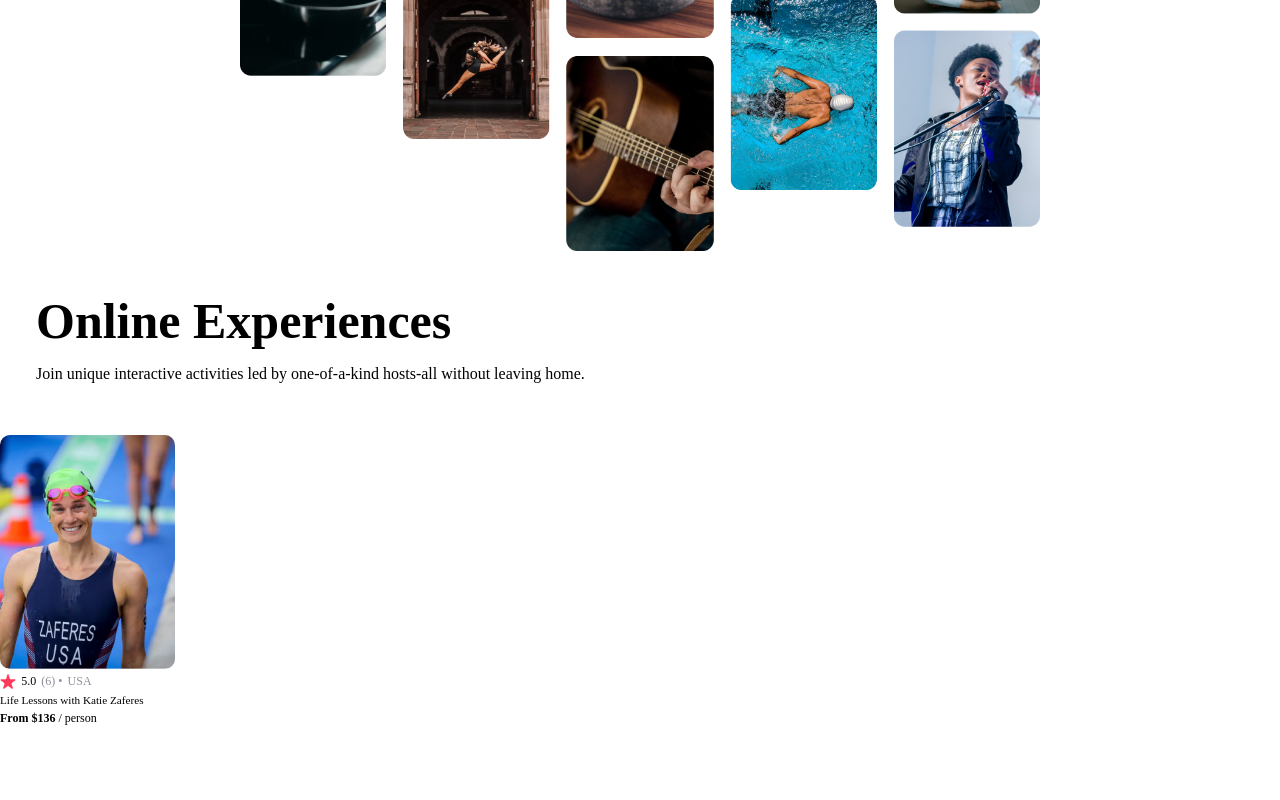
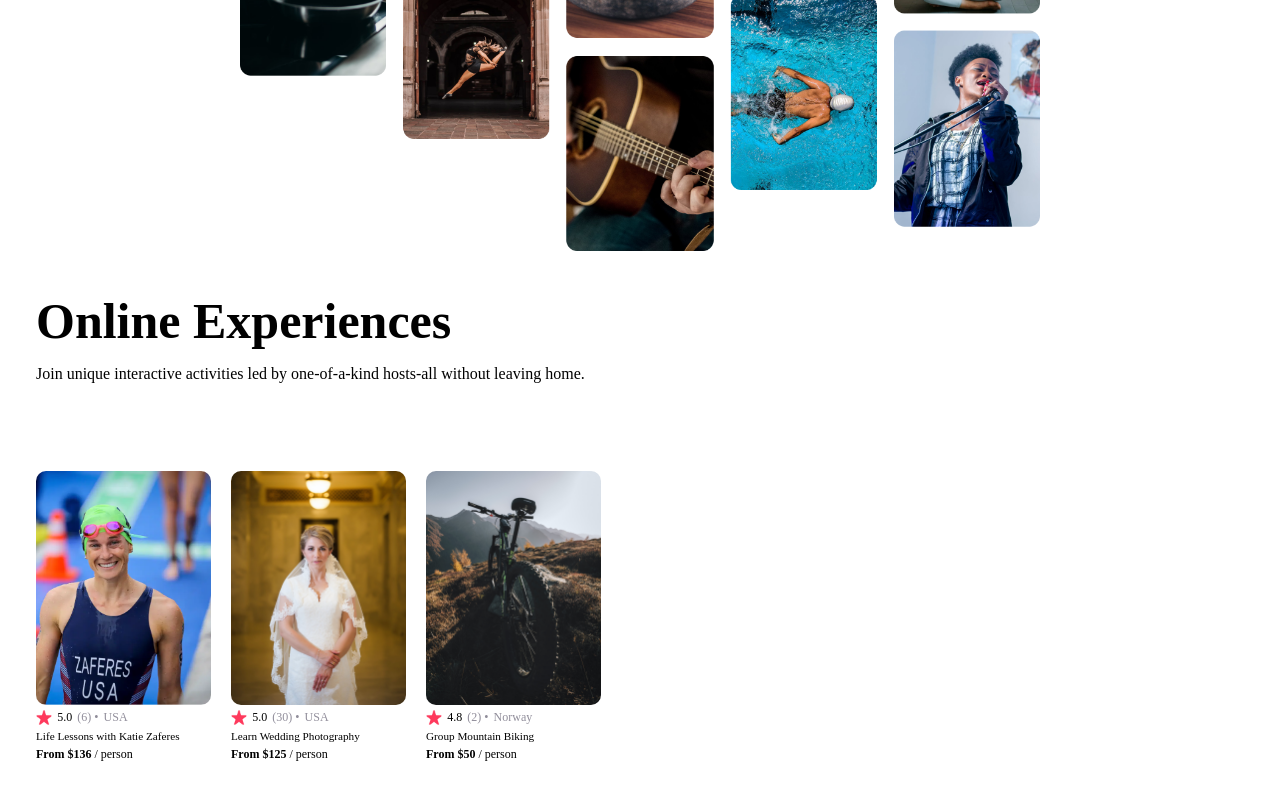
Before and after one commit to rtGupta/react-airbnb-clone, a React (Create React App) app: page / in a window 1280 px wide. Shown: the part 364-1164 px from the top of the page. Before the commit the page ends 1090 px from the top, so only its background shows below. Built offline with nearby package versions, Linux system fonts and the light colour scheme; the HTML template or start-up script is replaced by a standard one.

Commit message:
Styled Cards Carousel

```diff
--- a/src/App.js
+++ b/src/App.js
@@ -2,21 +2,32 @@
 import Card from "./components/Card";
 import ExperiencesHeader from "./components/ExperiencesHeader";
 import Navbar from "./components/Navbar";
+import data from "./data";
+
 import "./styles.css";
 
 export default function App() {
+
+    const cards = data.map((item) => {
+        return (
+            <Card
+                img={item.coverImg}
+                rating={item.stats.rating}
+                reviewCount={item.stats.reviewCount}
+                location={item.location}
+                title={item.title}
+                price={item.price}
+            />
+        )
+    });
+
     return (
         <div>
             <Navbar />
             <ExperiencesHeader />
-      <Card
-        img="katie-zaferes.png"
-        rating="5.0"
-        numberOfReviews={6}
-        location="USA"
-        title="Life Lessons with Katie Zaferes"
-        price={136}
-      />
+            <section className="cards-carousel">
+                {cards}
+            </section>
         </div>
     );
 }
--- a/src/components/Card.js
+++ b/src/components/Card.js
@@ -7,11 +7,11 @@
             <div className="card-stats">
                 <img className="card-star" src="images/star.png" alt="star" />
                 <span>{props.rating}</span>
-                <span className="gray">({props.numberOfReviews}) • </span>
+                <span className="gray">({props.reviewCount}) • </span>
                 <span className="gray">{props.location}</span>
             </div>
-            <h2>{props.title}</h2>
-            <p><b>From ${props.price}</b> / person</p>
+            <h2 className="card-title">{props.title}</h2>
+            <p className="card-price"><b>From ${props.price}</b> / person</p>
         </div>
     )
 }
--- /dev/null
+++ b/src/data.js
@@ -0,0 +1,41 @@
+export default [
+    {
+        id: 1,
+        title: "Life Lessons with Katie Zaferes",
+        description: "I will share with you what I call \"Positively Impactful Moments of Disappointment.\" Throughout my career, many of my highest moments only came after setbacks and losses. But learning from those difficult moments is what gave me the ability to rise above them and reach my goals.",
+        price: 136,
+        coverImg: "katie-zaferes.png",
+        stats: {
+            rating: "5.0",
+            reviewCount: 6
+        },
+        location: "USA",
+        openSpots: 0,
+    },
+    {
+        id: 2,
+        title: "Learn Wedding Photography",
+        description: "Interested in becoming a wedding photographer? For beginner and experienced photographers alike, join us in learning techniques required to leave the happy couple with memories that'll last a lifetime.",
+        price: 125,
+        coverImg: "wedding-photography.png",
+        stats: {
+            rating: "5.0",
+            reviewCount: 30
+        },
+        location: "USA",
+        openSpots: 27,
+    },
+    {
+        id: 3,
+        title: "Group Mountain Biking",
+        description: "Experience the beautiful Norwegian landscape and meet new friends all while conquering rugged terrain on your mountain bike. (Bike provided!)",
+        price: 50,
+        coverImg: "mountain-bike.png",
+        stats: {
+            rating: "4.8",
+            reviewCount: 2
+        },
+        location: "Norway",
+        openSpots: 3,
+    }
+]
--- a/src/styles.css
+++ b/src/styles.css
@@ -47,20 +47,19 @@
     margin-top: 0;
 }
 
+.cards-carousel {
+    display: flex;
+    gap: 20px;
+    overflow-x: auto;
+}
+
 .card {
+    flex: 0 0 auto;
     display: flex;
     flex-direction: column;
     gap: 5px;
     width: 175px;
     font-size: 0.75rem;
-
-    p {
-        margin: 0;
-    }
-
-    h2 {
-        margin: 0;
-    }
 }
 
 .card-image {
@@ -76,6 +75,16 @@
 
 .card-star {
     height: 15px;
+}
+
+.card-title {
+    margin: 0;
+    overflow: hidden;
+    text-overflow: ellipsis;
+}
+
+.card-price {
+    margin-top: auto;
 }
 
 @media only screen and (max-width: 968px) {
```
Also changed, not shown: public/images/mountain-bike.png (added), public/images/wedding-photography.png (added). Lines whose indentation alone changed are shown as unchanged.
